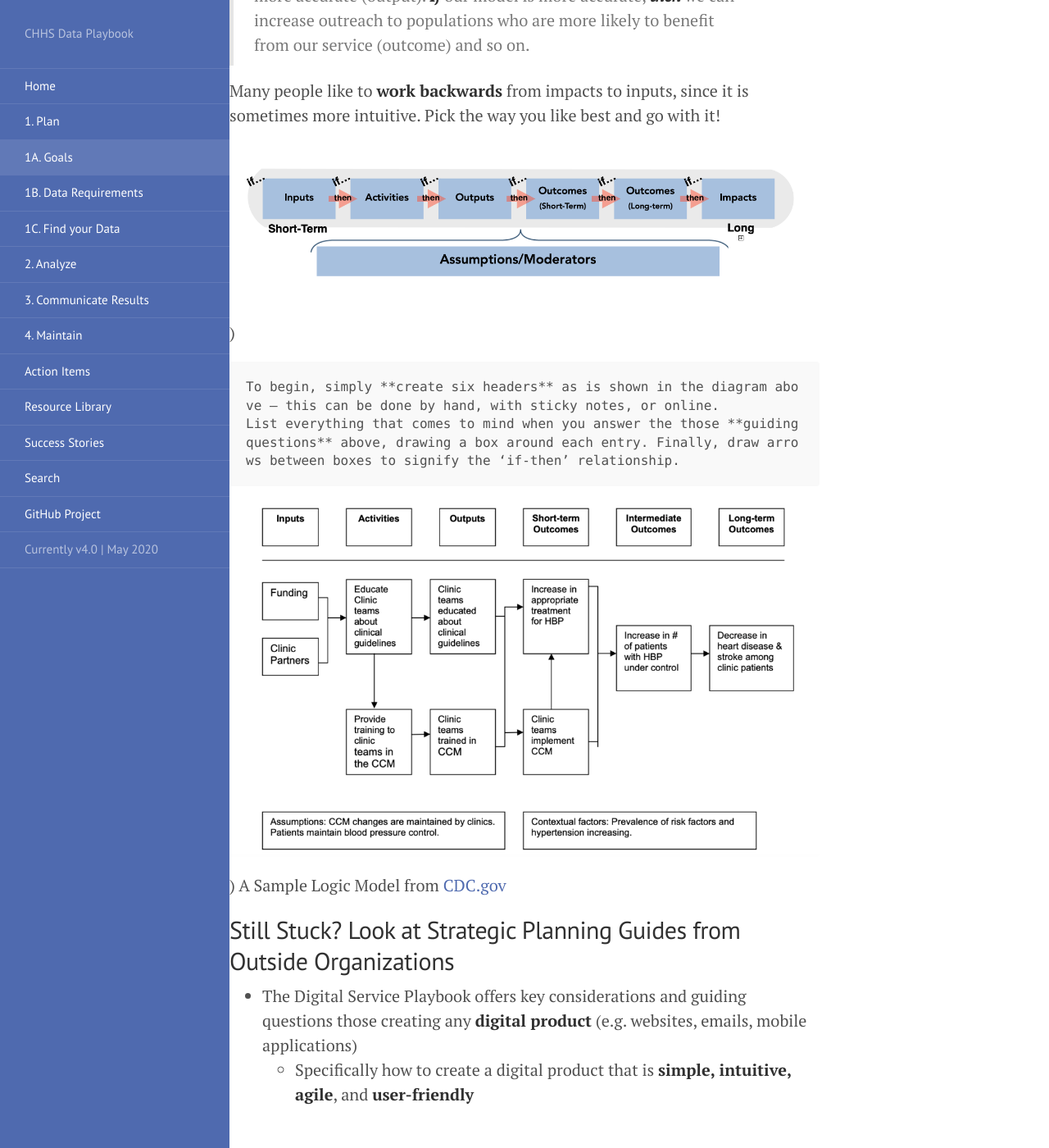
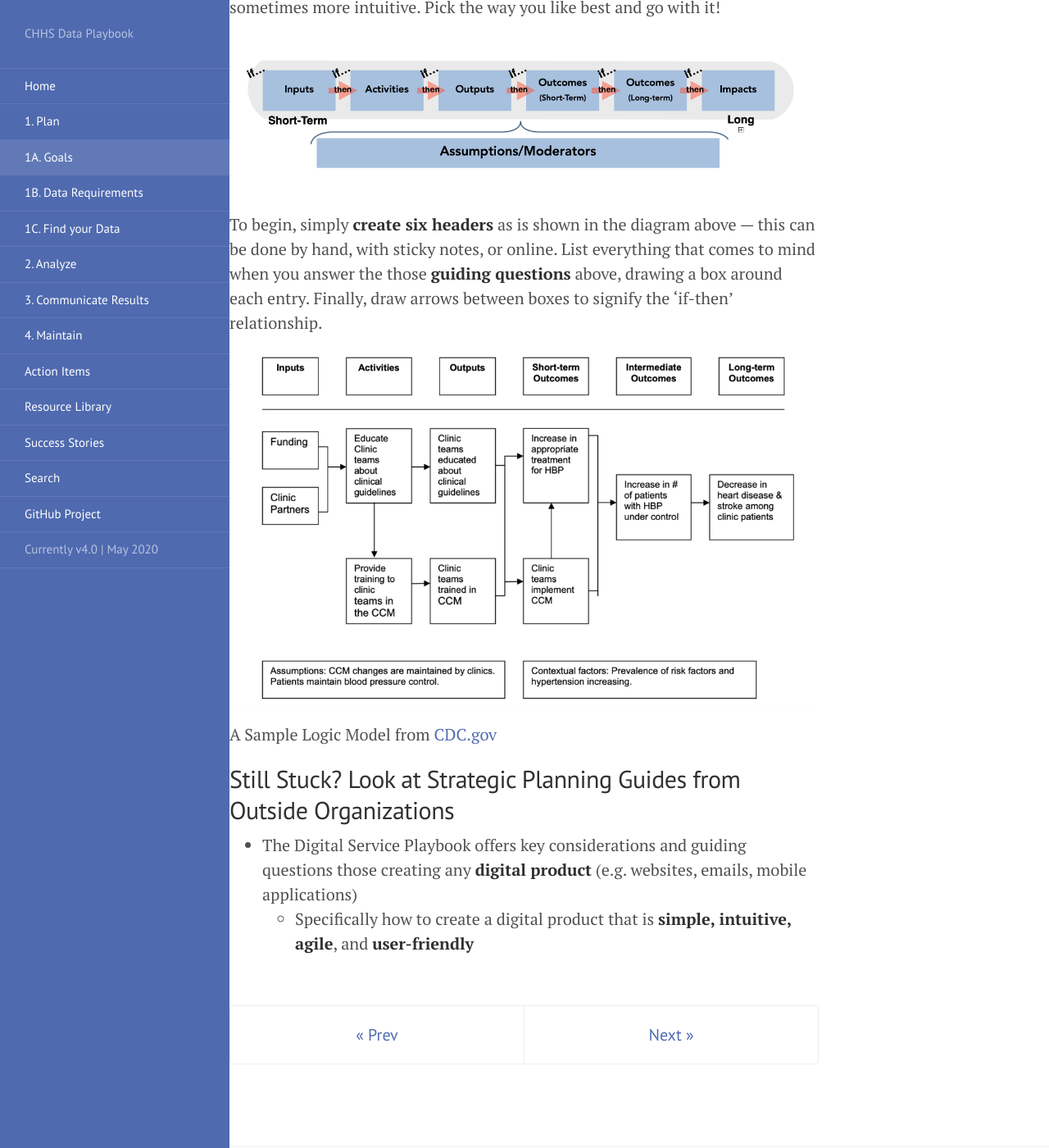
Before and after one commit to chhsdata/dataplaybook, a Jekyll site: the page built from 1_plan_a.md, in a window 1280 px wide and 1400 px high, scrolled down 5368 px. Shown: the whole window at 82% size. Built offline with Jekyll 4.4.1, drawn with Linux system fonts in a browser that asks for light colours; Markdown is read by kramdown in place of the engine named in the settings; some of the changed text lies outside the part shown.

Commit message:
minor formatting

```diff
--- a/1_plan_a.md
+++ b/1_plan_a.md
@@ -24,17 +24,17 @@ Your goals should be SMART — specific, measurable, achievable, realistic, and
 
 Now that you have identified your goals, you must develop a strategy for achieving your desired outcomes. A Strategic Plan is first and foremost a **Roadmap to Success** – the more care and thought you put into your plan, the more likely you are to produce a successful data project.
 
->### Identify some *action words* that best describe the work you’ll do:
->
->Action words are verbs that describe how you will approach each task in this project. They don’t describe your intended outcome (i.e. increase and reduce are not action words); rather, they describe roles you will take throughout your project to assure a successful outcome.
->
->#### Examples:
->If you are creating a product:
->  * Update, Upgrade, Develop, Create, Implement, Evaluate, Produce
->If you are managing a project:
->  * Oversee, coordinate, supervise, manage, plan, support, transition
->If you  are implementing the specifics of a project:
->  * Write, process, provide, maintain, reconcile, direct, administer
+### Identify some *action words* that best describe the work you’ll do:
+
+Action words are verbs that describe how you will approach each task in this project. They don’t describe your intended outcome (i.e. increase and reduce are not action words); rather, they describe roles you will take throughout your project to assure a successful outcome.
+
+#### Examples:
+If you are creating a product:
+  * Update, Upgrade, Develop, Create, Implement, Evaluate, Produce
+If you are managing a project:
+  * Oversee, coordinate, supervise, manage, plan, support, transition
+If you  are implementing the specifics of a project:
+  * Write, process, provide, maintain, reconcile, direct, administer
 
 ![Example Use Case]({{ site.baseurl }}/assets/images/01_figure06.png "Example Use Case")
 Example Use Case Diagram ([lucidchart.com](https://www.lucidchart.com/pages/uml-use-case-diagram))
@@ -57,7 +57,7 @@ This framework is most helpful for projects where you intend to **build some sor
 ### Instructions for building a Use Case Diagram:
 
 **Step 1:** Start by defining your actors, or the users that interact with your system. they can be anything from a person to an organization or outside system that interacts with your product.
->Note: Think broadly -- your users may include institutions both within and outside of CHHS as well as specific populations of the public*
+>Note: Think broadly -- your users may include institutions both within and outside of CHHS as well as specific populations of the public
 
 **Step 2:** For each user, list all the ways they can interact with your system (these are the “use cases”)
 >Note: Ensure you consider alternate/undesirable courses of events and use cases that aren’t obvious
@@ -71,7 +71,7 @@ Also check out this [Online resource](https://online.visual-paradigm.com/diagram
 
 The logic model framework focuses on **visualizing the relationship** between **inputs**, **outcomes**, and **costs** associated with your project. It is a **graphical model** where each component (or “phase”) of your project relates to a list of intended effects in **an implicit, ‘if-then’ way**.
 
-####The seven components you’ll consider are:
+#### The seven components you’ll consider are:
 1. Inputs: The resources you need for your project
 2. Activities: What the staff or the program does with those resources
 3. Outputs: Tangible products, capacities, or deliverables that result from the activities
@@ -87,16 +87,16 @@ The logic model framework focuses on **visualizing the relationship** between **
 4. Identifying Activities: What are some high-level steps you must take to complete your project?
 
 > **Example:**
->e.g. **_If_** I hire more staff for my project (input), **_then_** I can collect more data about who would benefit from my service (activity). **_If_** we have more data, **_then_** our predictive model will be more accurate (output). **_If_** our model is more accurate, **_then_** we can increase outreach to populations who are more likely to benefit from our service (outcome) and so on.
+>e.g. **If** I hire more staff for my project (input), **then** I can collect more data about who would benefit from my service (activity). **If** we have more data, **then** our predictive model will be more accurate (output). **If** our model is more accurate, **then** we can increase outreach to populations who are more likely to benefit from our service (outcome) and so on.
 
 Many people like to **work backwards** from impacts to inputs, since it is sometimes more intuitive. Pick the way you like best and go with it!
 
-![Example Logic Model]({{ site.baseurl }}/assets/images/01_figure07.png "Example Logic Model"))
+![Example Logic Model]({{ site.baseurl }}/assets/images/01_figure07.png "Example Logic Model")
 
-	To begin, simply **create six headers** as is shown in the diagram above — this can be done by hand, with sticky notes, or online.
-	List everything that comes to mind when you answer the those **guiding questions** above, drawing a box around each entry. Finally, draw arrows between boxes to signify the ‘if-then’ relationship.
+To begin, simply **create six headers** as is shown in the diagram above — this can be done by hand, with sticky notes, or online.
+List everything that comes to mind when you answer the those **guiding questions** above, drawing a box around each entry. Finally, draw arrows between boxes to signify the ‘if-then’ relationship.
 
-![Sample Logic Model]({{ site.baseurl }}/assets/images/01_figure08.png "Sample Logic Model"))
+![Sample Logic Model]({{ site.baseurl }}/assets/images/01_figure08.png "Sample Logic Model")
 A Sample Logic Model from [CDC.gov](https://www.cdc.gov/dhdsp/docs/logic_model.pdf)
 
 ## Still Stuck? Look at Strategic Planning Guides from Outside Organizations
```
Also changed, not shown: 1_plan.md (+1 -1 lines), 1_plan_c.md (+2 -2 lines), 2_analyze.md (+1 -1 lines), 3_communicate.md (+1 -1 lines).
